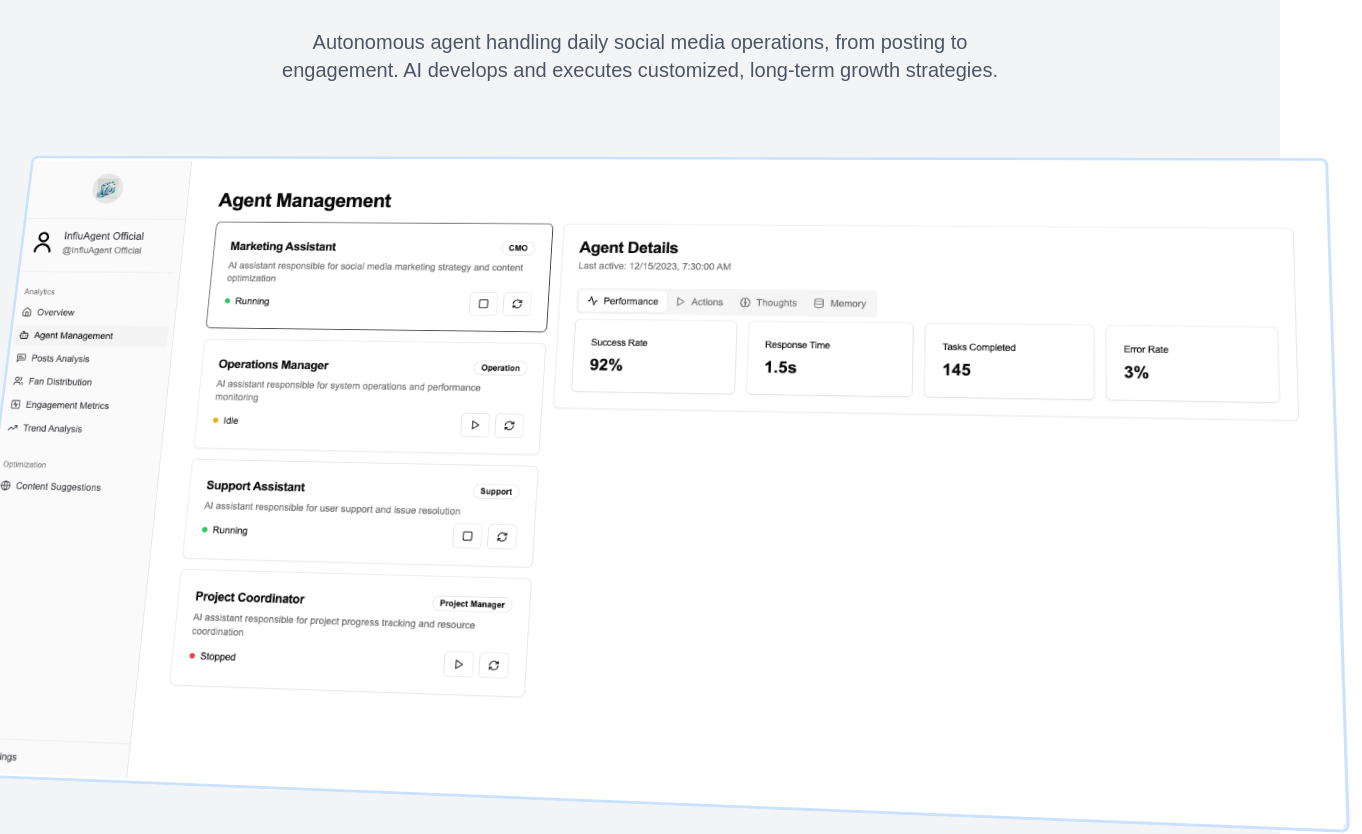
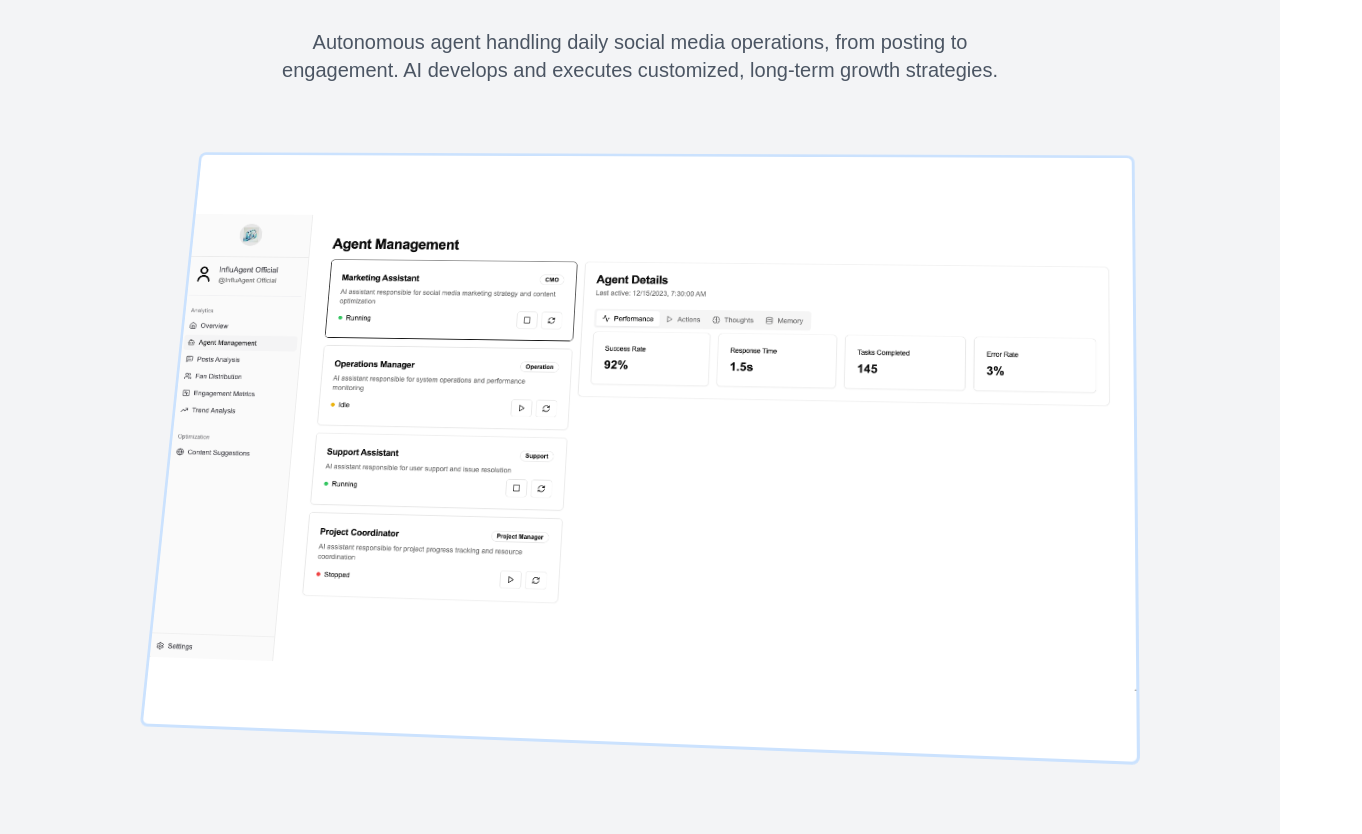
Before and after one commit to tempest2023/InfluAgentLandingPage, a Next.js app: page / in a window 1280 px wide. Shown: the part 2160-2994 px from the top of the page, 1362 px wide, since content can reach past the window. Built offline with nearby package versions, Linux system fonts and the light colour scheme.

Commit message:
fix: adjust dashboard preview image size

```diff
--- a/components/dashboard-preview.tsx
+++ b/components/dashboard-preview.tsx
@@ -85,7 +85,7 @@ export default function DashboardPreview() {
         </p>
 
         {/* 3D Scene Container */}
-        <div className="relative h-[700px]" style={{ perspective: "2000px" }}>
+        <div className="relative w-full max-w-5xl mx-auto aspect-[16/10]" style={{ perspective: "2000px" }}>
           <div className="relative w-full h-full flex justify-center items-center" style={{ transformStyle: "preserve-3d" }}>
             {images.map((image, index) => (
               <div
@@ -100,13 +100,13 @@ export default function DashboardPreview() {
                   zIndex: imageStates[index].zIndex,
                   opacity: imageStates[index].position === 'transitioning' ? 0.7 : 1,
                   transformOrigin: '50% 50%',
-                  width: '120%', // Wider to ensure full display with increased tilt
+                  width: '100%',
                   height: '100%',
                   display: imageStates[index].position === 'back' && index !== (imageStates.findIndex(state => state.position === 'front') + 1) % images.length ? 'none' : 'block'
                 }}
               >
                 {/* Card Container */}
-                <div className="relative w-full h-full mx-auto" style={{ maxWidth: "95%" }}>
+                <div className="relative w-full h-full mx-auto">
                   {/* Main Image Container */}
                   <div
                     className="relative w-full h-full bg-white rounded-lg"
@@ -115,13 +115,13 @@ export default function DashboardPreview() {
                       overflow: 'hidden'
                     }}
                   >
-                    <div className="w-full h-full">
+                    <div className="relative w-full h-full">
                       <Image
                         src={image.src}
                         alt={image.alt}
                         fill
-                        style={{ objectFit: 'contain' }}
-                        className="rounded-lg"
+                        className="rounded-lg object-contain"
+                        sizes="(max-width: 1536px) 90vw, 1200px"
                         priority={index === 0}
                       />
                     </div>
```
